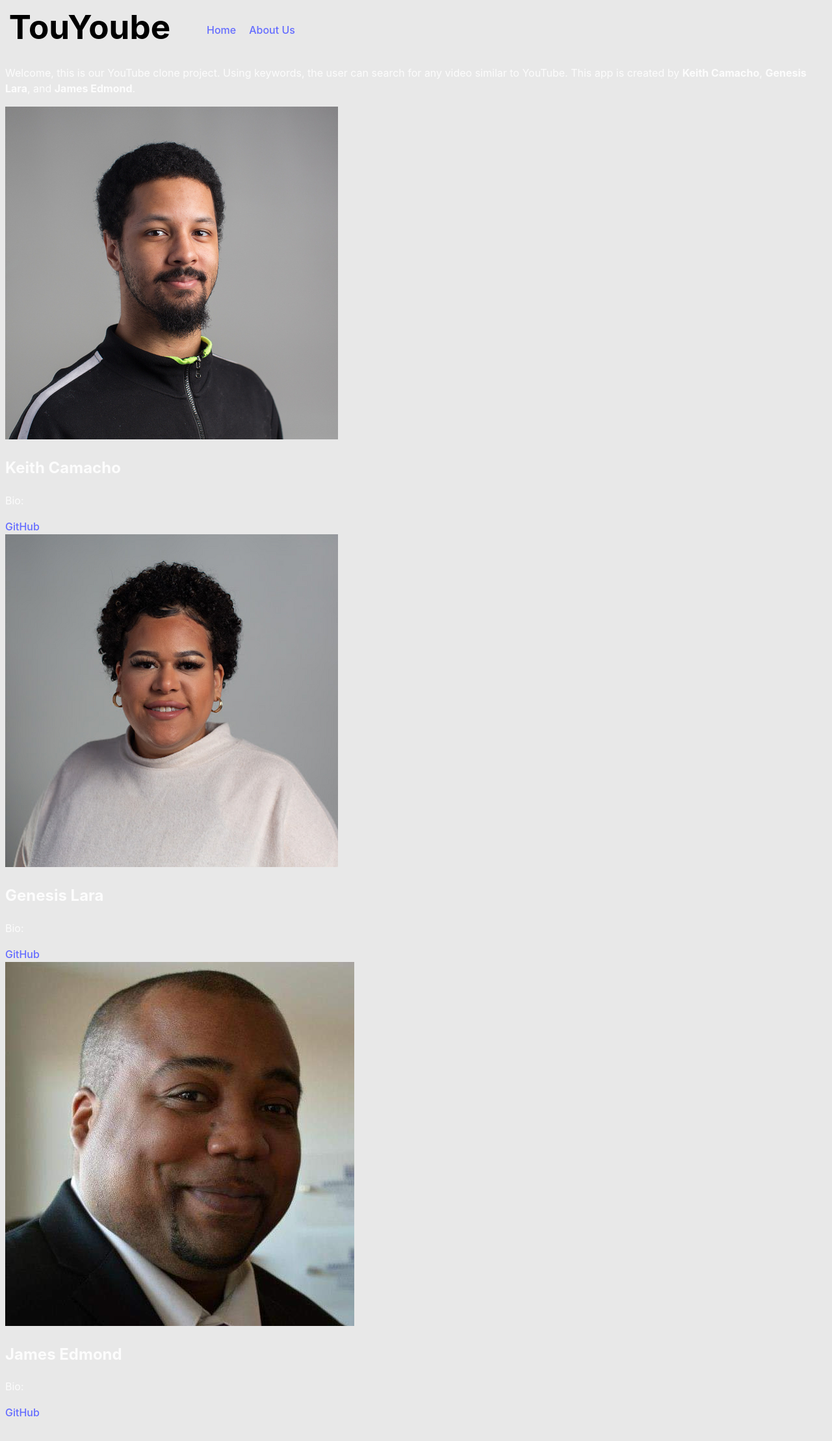
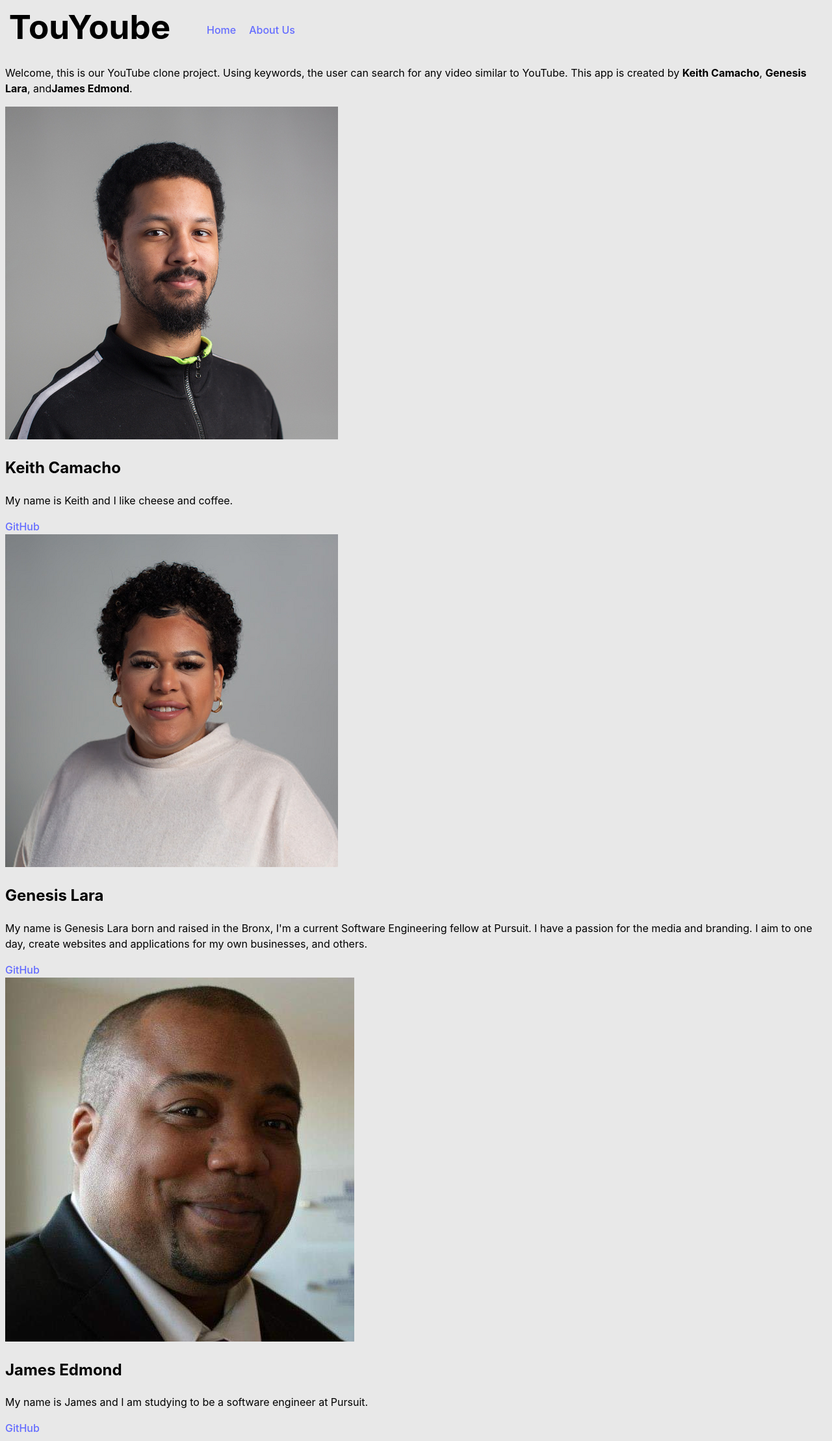
Before and after one commit to Nugget-Meister/Youtube-Clone, a React (Vite) app: page /About in a window 1280 px wide. Shown: the whole page at 65% size. Before the commit the page ends 2193 px from the top, so only its background shows below. Built offline with nearby package versions, Linux system fonts and the light colour scheme; no server answers.

Commit message:
New css added

```diff
--- a/src/components/About/About.css
+++ b/src/components/About/About.css
@@ -0,0 +1,20 @@
+.kc-card {
+    color: black;
+}
+
+.gl-card {
+    color: black;
+}
+
+.je-card {
+    color: black;
+}
+
+.About {
+    color: black;
+}
+
+.img {
+    height: 200px;
+    width: 200px;
+}
--- a/src/components/About/About.jsx
+++ b/src/components/About/About.jsx
@@ -2,50 +2,41 @@ import React from "react";
 import kc from "/src/images/kc.jpeg";
 import gl from "/src/images/gl.png";
 import je from "/src/images/je.jpg";
-//import "./About.css";
+import "/src/components/About/About.css";
 
 const About = () => {
     return (
         <div className="About">
-            <div className="About-message">
-                <div className="p-wrapper">
                     <p>
-                      Welcome, this is our YouTube clone project. Using keywords, the user can search for any video similar to YouTube. This app is created by <strong>Keith Camacho</strong>,{" "} <strong>Genesis Lara</strong>, and{" "}
+                      Welcome, this is our YouTube clone project. Using keywords, the user can search for any video similar to YouTube. This app is created by <strong>Keith Camacho</strong>, <strong>Genesis Lara</strong>, and
                       <strong>James Edmond</strong>.
                     </p>
-                </div>
-            </div>
             <div>
                 <div className="kc-card">
                     <img src={kc} />
-                    <div className="kc-container">
                         <h2>Keith Camacho</h2>
                         <p>
-                            Bio:{" "}
+                             My name is Keith and I like cheese and coffee.
                         </p>
                         <a href="https://github.com/Nugget-Meister ">GitHub</a>
-                    </div>
                 </div>
+
                 <div className="gl-card">
                     <img src={gl} />
-                    <div className="gl-container">
                         <h2>Genesis Lara</h2>
                         <p>
-                            Bio:{" "}
+                            My name is Genesis Lara born and raised in the Bronx, I'm a current Software Engineering fellow at Pursuit. I have a passion for the media and branding. I aim to one day, create websites and applications for my own businesses, and others.
                         </p>
                         <a href="https://github.com/gen329">GitHub</a>
-                    </div>
                 </div>
 
                 <div className="je-card">
                     <img src={je} />
-                    <div className="je-container">
                         <h2>James Edmond</h2>
                         <p>
-                            Bio:{" "}
+                             My name is James and I am studying to be a software engineer at Pursuit. {" "}
                         </p>
                         <a href="https://github.com/jed161 ">GitHub</a>
-                    </div>
                 </div>
 
 
--- a/src/components/Home/VideoList.css
+++ b/src/components/Home/VideoList.css
@@ -1,6 +1,7 @@
-
 .VideoList {
-
+    columns: 2;
+    width: 80%;
+    padding: 40px;
 }
 
 .VideoCard {
@@ -8,13 +9,22 @@
 }
 
 .VideoCard img {
-
+    width: 350px;
 }
 
 .VideoCard h3 {
+    display: inline-flex ;
+    border-radius: 25px;
+    background-color: white;
+    width: 350px;
+    /* height: 50px; */
+    color: black;
+    font-size: auto;
+    padding: 10px;
+    text-align: center;
 
 }
 
 .VideoCard p {
-
+    color: black;
 }
```
